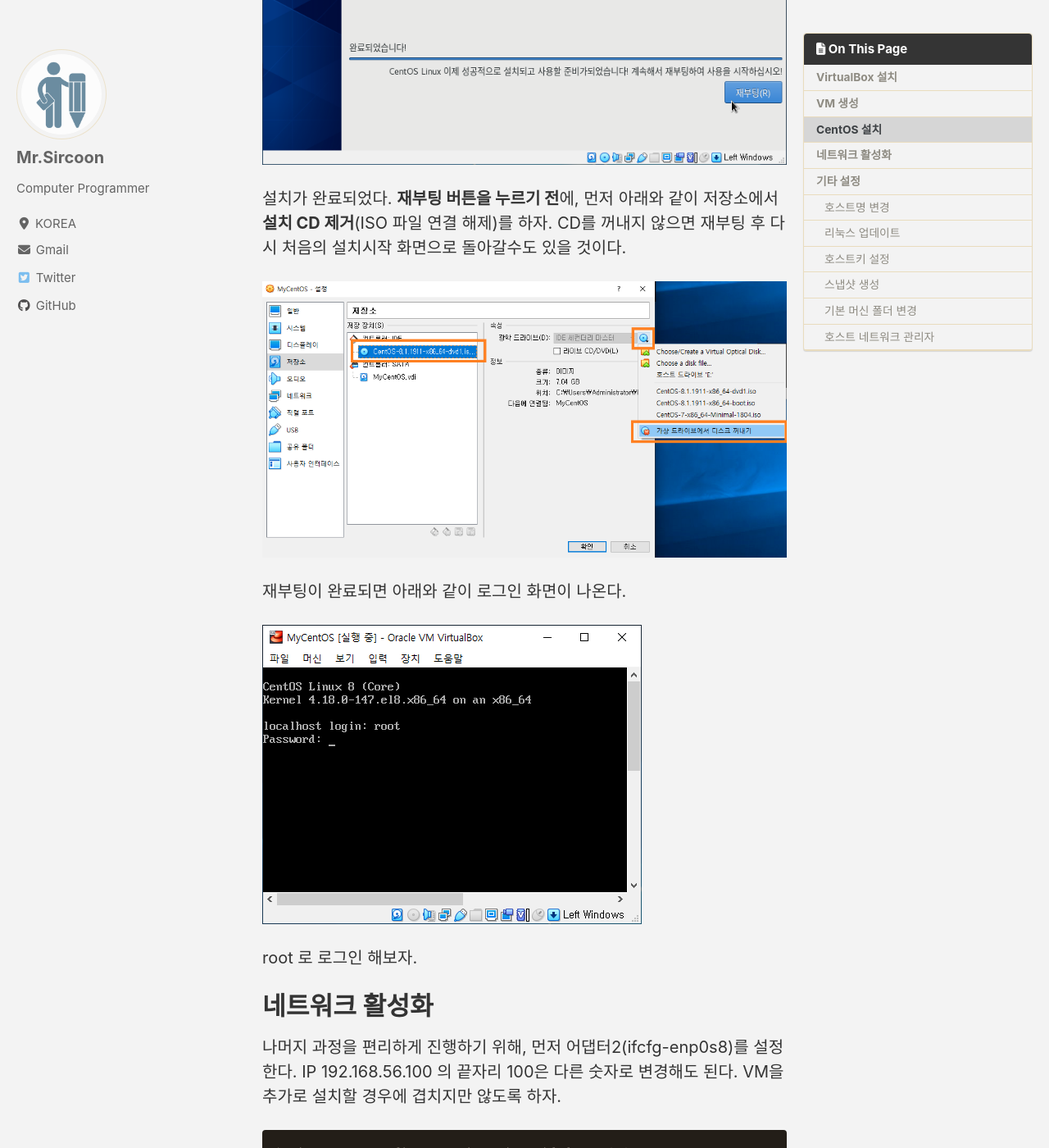
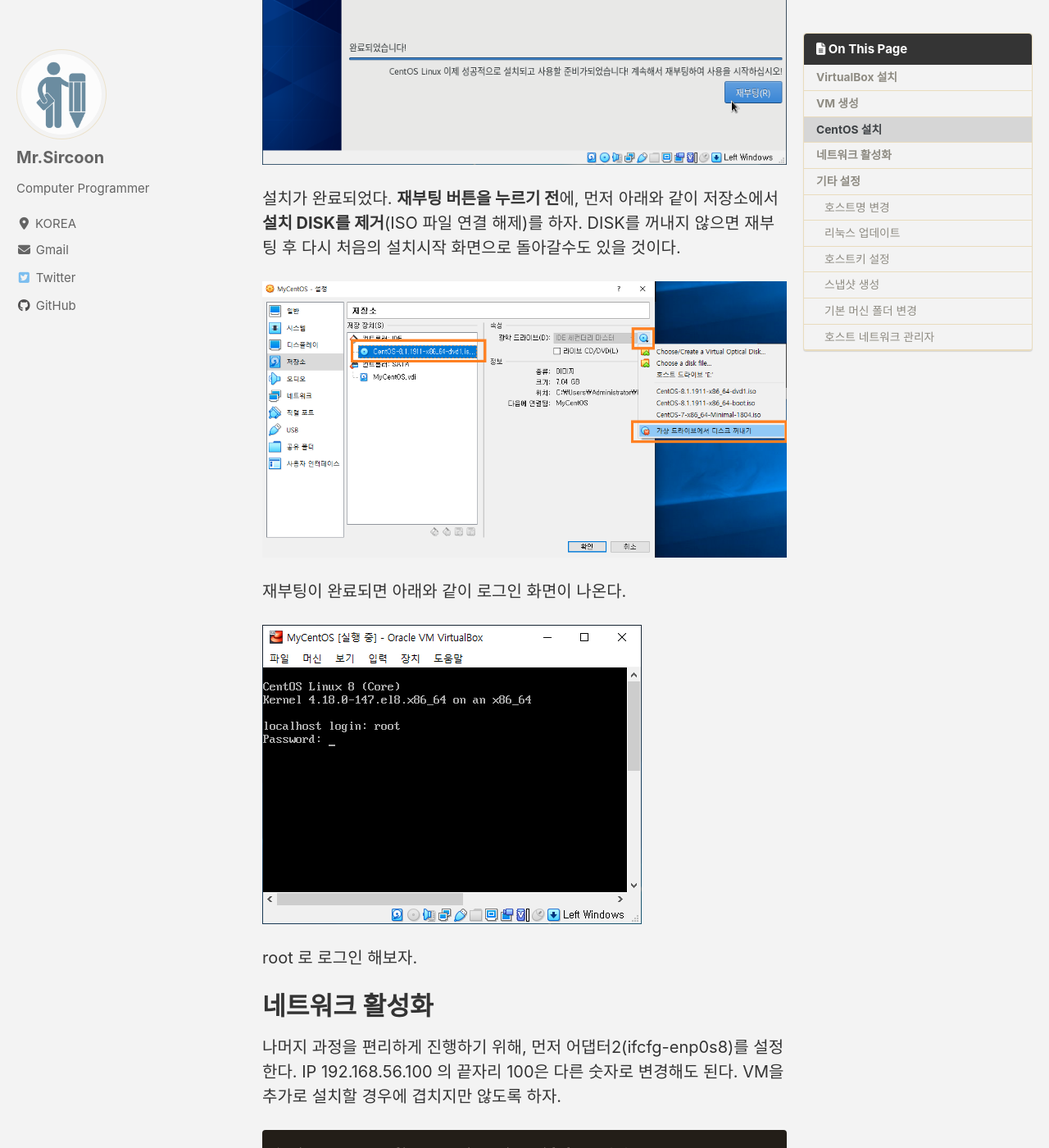
Before and after one commit to mrsoulware/mrsoulware.github.io, a Jekyll site: the page built from _posts/2020/2020-04-24-vbox-centos.md, in a window 1280 px wide and 1400 px high, scrolled down 14144 px. Shown: the whole window at 82% size. Built offline with Jekyll 4.4.1, drawn with Linux system fonts in a browser that asks for light colours; cached includes are drawn as plain includes; nearby versions of some CDN libraries; some of the changed text lies outside the part shown.

Commit message:
update post

```diff
--- a/_posts/2020/2020-04-24-vbox-centos.md
+++ b/_posts/2020/2020-04-24-vbox-centos.md
@@ -111,7 +111,7 @@
 저장소를 보면 장치 목록에서 **컨트롤러: IDE** 하위의 **비어 있음**으로 표시되는데 이부분을 클릭하자.
 다음으로, 오른쪽 상단의 광학 드라이브의 가장 오른쪽 **DISK 모양의 아이콘**을 클릭 후 **가상 광 디스크 파일 선택**을 통해 다운로드 받은 ISO 파일을 지정한다.
 이제 **비어 있음**은 해당 **ISO 파일명**으로 변경된다.
-마치 CD를 PC에 삽입한 것과 같이 된 것이다.
+마치 DVD DISK를 PC에 삽입한 것과 같이 된 것이다.
 
 ![](/assets/images/vbox-cent10.png)
 
@@ -176,8 +176,8 @@
 ![](/assets/images/vbox-cent20.png)
 
 설치가 완료되었다.
-**재부팅 버튼을 누르기 전**에, 먼저 아래와 같이 저장소에서 **설치 CD 제거**(ISO 파일 연결 해제)를 하자.
-CD를 꺼내지 않으면 재부팅 후 다시 처음의 설치시작 화면으로 돌아갈수도 있을 것이다.
+**재부팅 버튼을 누르기 전**에, 먼저 아래와 같이 저장소에서 **설치 DISK를 제거**(ISO 파일 연결 해제)를 하자.
+DISK를 꺼내지 않으면 재부팅 후 다시 처음의 설치시작 화면으로 돌아갈수도 있을 것이다.
 
 ![](/assets/images/vbox-cent21.png)
 
```
Also changed, not shown: other parts of _posts/2020/2020-04-24-vbox-centos.md (+1 -1 lines).
